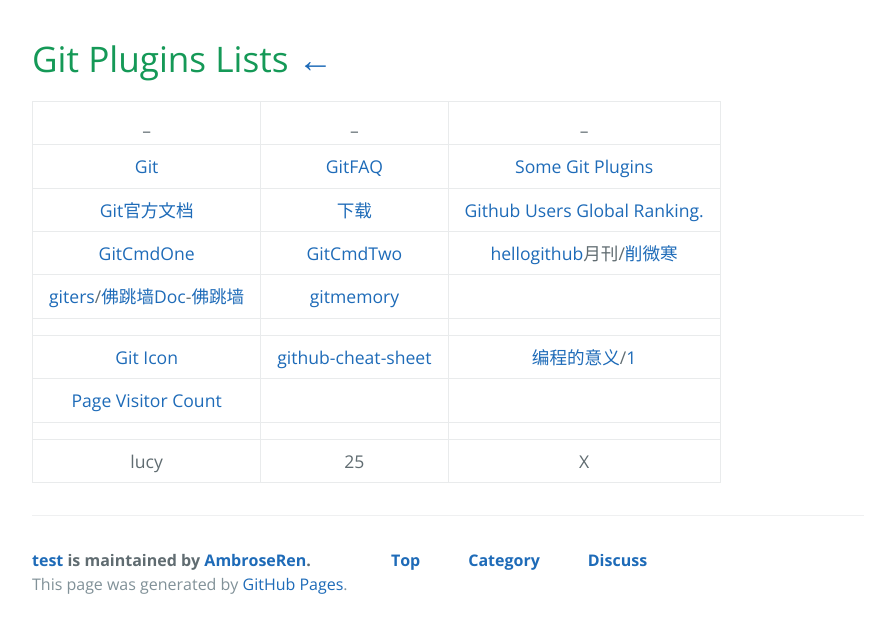
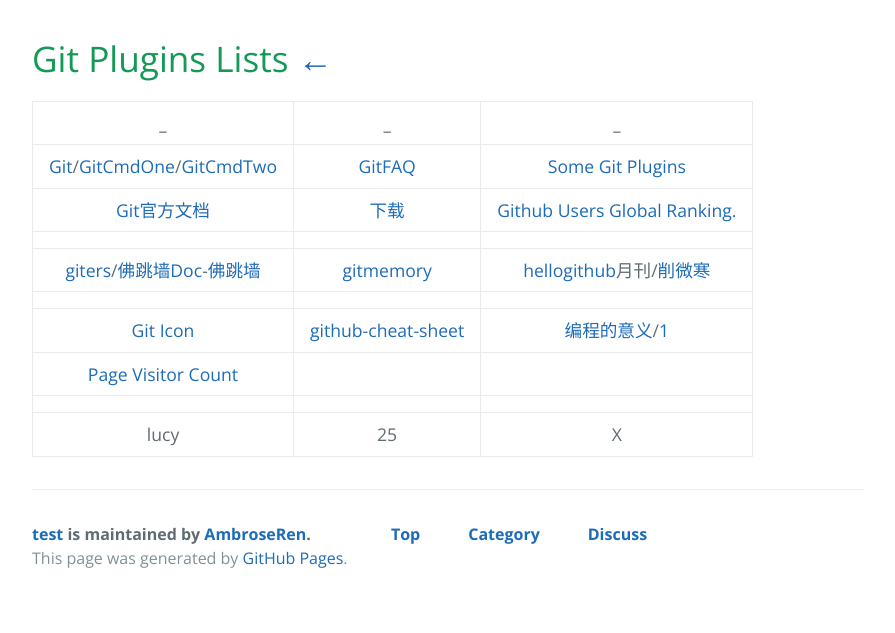
Before and after one commit to AmbroseRen/test, a Jekyll site: the page built from Doc/Tools/Git/index.md, in a window 1280 px wide. Shown: the top 633 px of the page, without its empty margins (192-1087 px from the left). Built offline with Jekyll 4.4.1, drawn with Linux system fonts in a browser that asks for light colours; nearby versions of some CDN libraries; our own code applies the rules of GitHub Pages for plain Markdown files; library files that are not in the unit come from our copies; the repository's description, which GitHub fills in, is left out.

```diff
--- a/Doc/Tools/Git/index.md
+++ b/Doc/Tools/Git/index.md
@@ -2,10 +2,10 @@
 
 | _ | _ | _ |
 |:---:|:---:|:---:|
-| [Git](Git.txt) | [GitFAQ](GitOne.txt) | [Some Git Plugins](SomeGit.md) |
+| [Git](Git.txt)/[GitCmdOne](https://www.jeffjade.com/2014/12/22/2014-12-22-gitmemo/)/[GitCmdTwo](https://www.cnblogs.com/mengdd/p/4153773.html) | [GitFAQ](GitOne.txt) | [Some Git Plugins](SomeGit.md) |
 | [Git官方文档](https://git-scm.com/book/zh/v2) | [下载](https://git-scm.com/downloads) | [Github Users Global Ranking.](https://wangchujiang.com/github-rank/index.html) |
-| [GitCmdOne](https://www.jeffjade.com/2014/12/22/2014-12-22-gitmemo/) | [GitCmdTwo](https://www.cnblogs.com/mengdd/p/4153773.html) | [hellogithub](https://hellogithub.com/)月刊/[削微寒](https://www.cnblogs.com/xueweihan/archive/2004/01/13/5458657.html) |
-| [giters](https://giters.com/)/[佛跳墙Doc](https://giters.com/getfotiaoqiang/download/stargazers)-[佛跳墙](https://github.com/getfotiaoqiang/download) | [gitmemory](https://gitmemory.com/) | []() |
+| []() | []() | []() |
+| [giters](https://giters.com/)/[佛跳墙Doc](https://giters.com/getfotiaoqiang/download/stargazers)-[佛跳墙](https://github.com/getfotiaoqiang/download) | [gitmemory](https://gitmemory.com/) | [hellogithub](https://hellogithub.com/)月刊/[削微寒](https://www.cnblogs.com/xueweihan/archive/2004/01/13/5458657.html) |
 | []() | []() | []() |
 | [Git Icon](https://octodex.github.com/) | [github-cheat-sheet](https://github.com/tiimgreen/github-cheat-sheet) | [编程的意义](https://ferd.ca/the-little-printf.html)/[1](https://www.cnblogs.com/xueweihan/p/5220513.html) |
 | [Page Visitor Count](https://github.com/sagar-viradiya) | []() | []() |
```
